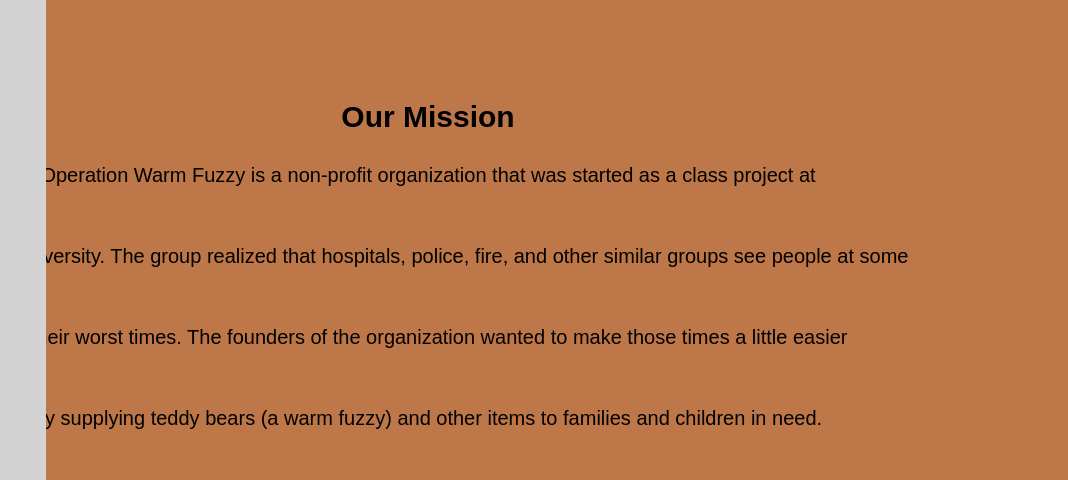
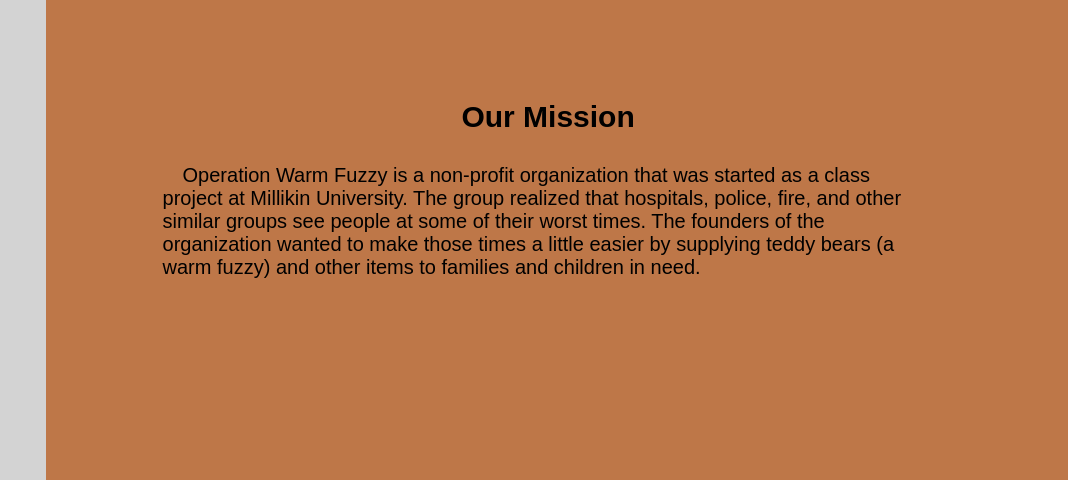
Before and after one commit to seamusj18/FBLAWF, a plain HTML site: page mission.html in a window 1280 px wide. Shown: the top 480 px of the page, 212-1280 px from the left. Drawn offline with Linux system fonts and the light colour scheme.

Commit message:
Formalize the "content" area by adding .content style to correspond with the nevbar.

```diff
--- a/mission.html
+++ b/mission.html
@@ -17,20 +17,17 @@
             <br>
             <a href="donate.html"  style="color:black">Donate</a>
         </div>
-        <p class="paragraph">
-            Operation Warm Fuzzy is a non-profit organization that was started as a class project at
-        </p>
-        <br>
-        <p class="paragraph">
-            Millikin University. The group realized that hospitals, police, fire, and other similar groups see people at some
-        </p>
-        <br>
-        <p class="paragraph">
-            of their worst times. The founders of the organization wanted to make those times a little easier
-        </p>
-        <br>
-        <p class="paragraph">
-            by supplying teddy bears (a warm fuzzy) and other items to families and children in need.
-        </p>
+
+<!--Insert all content here-->
+
+        <div class="content">
+            <p class="paragraph">
+                &emsp;Operation Warm Fuzzy is a non-profit organization that was started as a class project at
+                Millikin University. The group realized that hospitals, police, fire, and other similar groups see people at some
+                of their worst times. The founders of the organization wanted to make those times a little easier
+                by supplying teddy bears (a warm fuzzy) and other items to families and children in need.
+            </p>
+        </div>
+
     </body>
 </html>
--- a/styles/fblawf.css
+++ b/styles/fblawf.css
@@ -4,6 +4,7 @@
     margin-top: 100px;
     font-size: 30px;
     font-weight: bold;
+    margin-left: 19%;
 }
 
 .navbar{
@@ -21,13 +22,20 @@
     margin-left: -200px;
     height: 100%;
 }
+
+.content{
+    margin-left: 19%;
+    padding: 0 10%;
+    text-align: center;
+}
+
 .logo{
     max-width: 200px;
     max-height: 200px;
 }
 
 .paragraph{
-    text-align: center;
+    text-align: start;
     font-family: arial;
     font-size: 20px;
 }
```
Also changed, not shown: contact.html (+7 -1 lines), donate.html (+4 -1 lines), index.html (line endings or trailing spaces).
